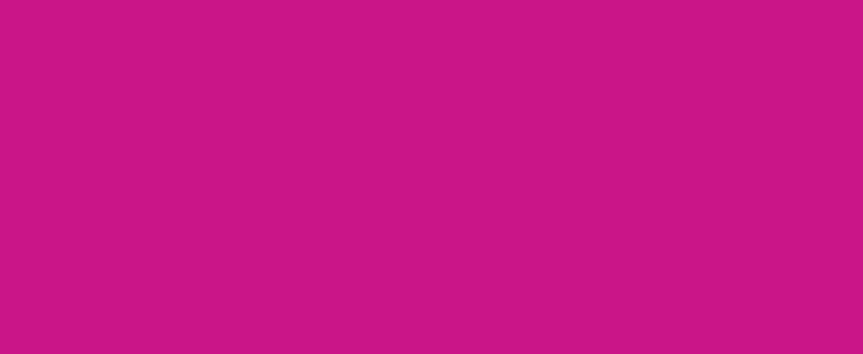
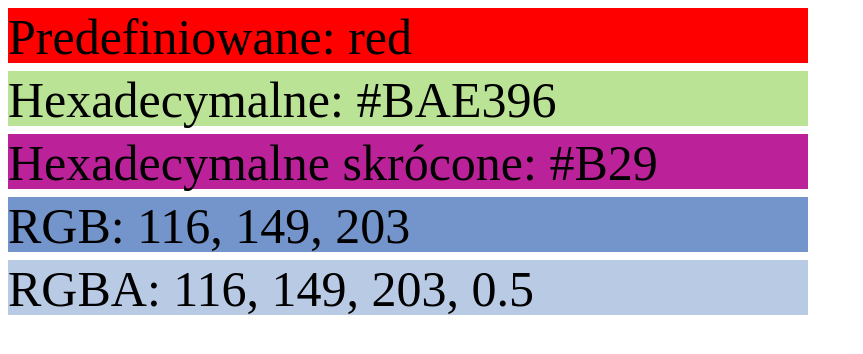
Before and after one commit to tazos4pack/css, a plain HTML site: page 4-kolory-w-css/index.html in a window 1280 px wide. Shown: the whole page, without its empty margins (0-863 px from the left). Drawn offline with Linux system fonts and the light colour scheme.

Commit message:
zakończono kolory

```diff
--- a/4-kolory-w-css/css/style.css
+++ b/4-kolory-w-css/css/style.css
@@ -1,3 +1,29 @@
-body {
-    background-color: mediumvioletred;
+html {
+    font-size: 50px;
 }
+
+.pudlo {
+    width: 800px;
+    height: 55px;
+    margin-bottom: 8px;
+}
+
+#kolory-predefiniowane {
+    background: red;
+}
+
+#kolory-hexadecymalne {
+    background: #BAE396;
+}
+
+#kolory-hexadecymalne-zapis-skrocony {
+    background: #B29;
+}
+
+#kolory-rgb {
+    background: rgb(116,149,203);
+}
+
+#kolory-rgb-a {
+    background: rgba(116,149,203,0.5);
+}
--- a/4-kolory-w-css/index.html
+++ b/4-kolory-w-css/index.html
@@ -6,6 +6,10 @@
     <link rel="stylesheet" href="css/style.css">
 </head>
 <body>
-
+    <div id="kolory-predefiniowane" class="pudlo">Predefiniowane: red</div>
+    <div id="kolory-hexadecymalne" class="pudlo">Hexadecymalne: #BAE396</div>
+    <div id="kolory-hexadecymalne-zapis-skrocony" class="pudlo">Hexadecymalne skrócone: #B29</div>
+    <div id="kolory-rgb" class="pudlo">RGB: 116, 149, 203</div>
+    <div id="kolory-rgb-a" class="pudlo">RGBA: 116, 149, 203, 0.5</div>
 </body>
 </html>
```
